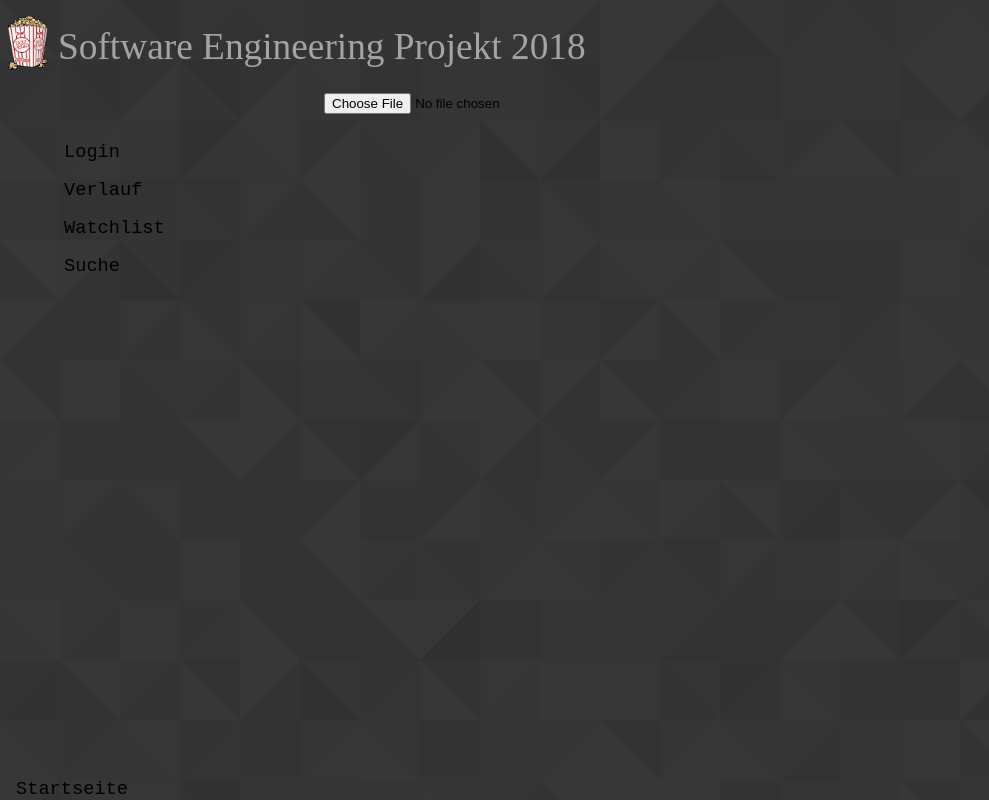
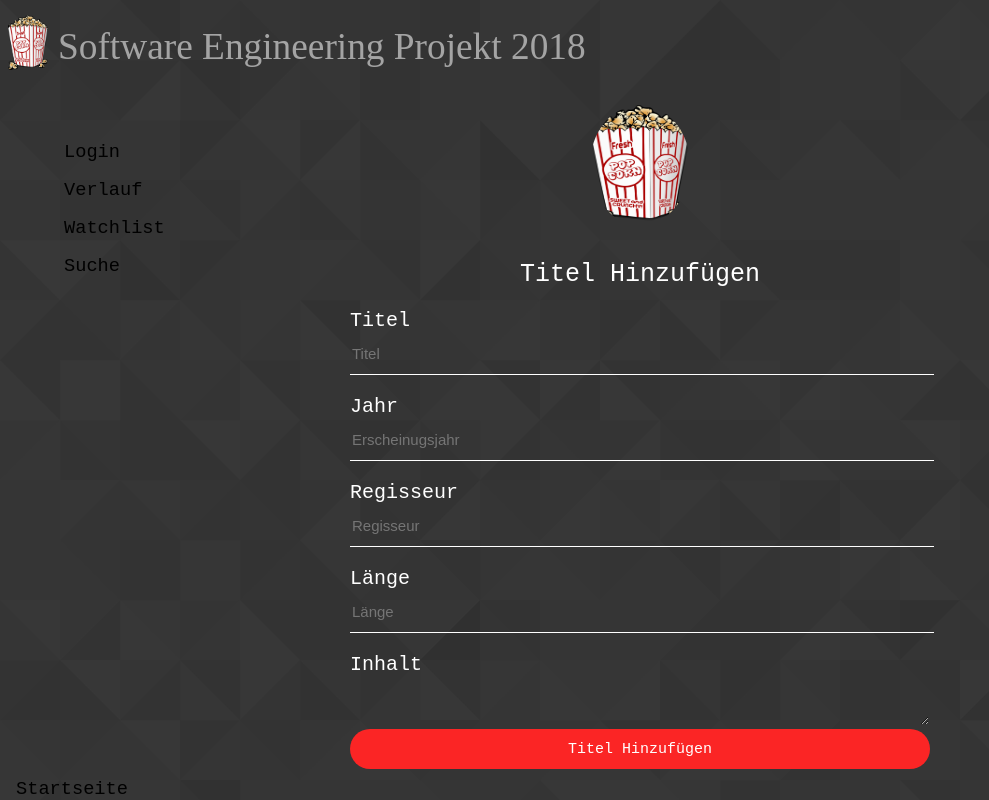
Before and after one commit to timrosen/Seng_Projekt, a PHP site: page /Titel_neu.html in a window 1280 px wide. Shown: the whole page, without its empty margins (0-989 px from the left). Run offline with PHP 8.4, Linux system fonts and the light colour scheme.

Commit message:
Add files via upload

```diff
--- a/Titel_neu.html
+++ b/Titel_neu.html
@@ -30,11 +30,31 @@
                 <li><a href="Suche.html">Suche</a></li>
             </ul>
         </nav>
-        <form>
-        <input type="file" name="" placeholder="Bild einfügen">
+        <div class="loginbox">
 
-        </form>
+        <img src="popcorn.png" class="avatar">
+                <h1 class="log_head">Titel Hinzufügen</h1>
 
+                <form action="" method="post">
+
+                    <p class="log_p">Titel</p>
+                        <input type="text" name="" placeholder="Titel">
+                    <p class="log_p">Jahr</p>
+                        <input type="text" name="" placeholder="Erscheinugsjahr">
+                    <p class="log_p">Regisseur</p>
+                        <input type="text" name="" placeholder="Regisseur">
+                    <p class="log_p">Länge</p>
+                        <input type="text" name="" placeholder="Länge">
+
+                    <p class="log_p">Inhalt</p>
+
+                    <textarea class="text_area" id="inhalt" name="inhalt" cols="70" rows="3" maxlength="400"></textarea>
+
+                        <input type="submit" name="" value="Titel Hinzufügen">
+
+
+                </form>
+            </div>
 
 
         <footer><a href="Index.html">Startseite</a></footer>
--- a/style.css
+++ b/style.css
@@ -245,3 +245,11 @@ footer a:hover {
     font-family: "Courier New", Courier, monospace;
     font-size: 16px;
 }
+
+.text_area {
+    background: transparent;
+    color: white;
+    font-family: "Courier New", Courier, monospace;
+    border: none;
+
+}
```
